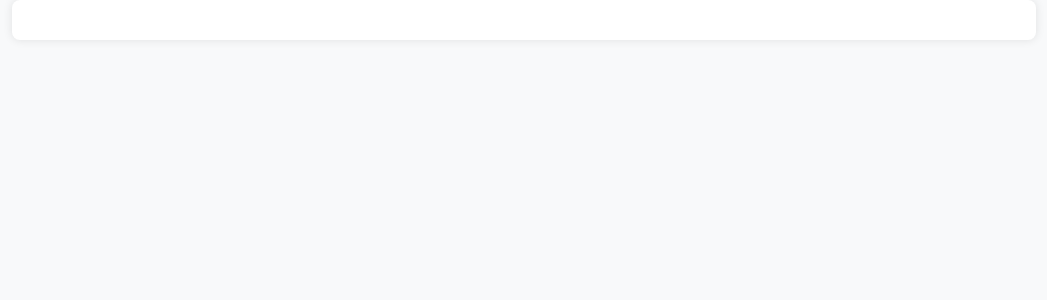
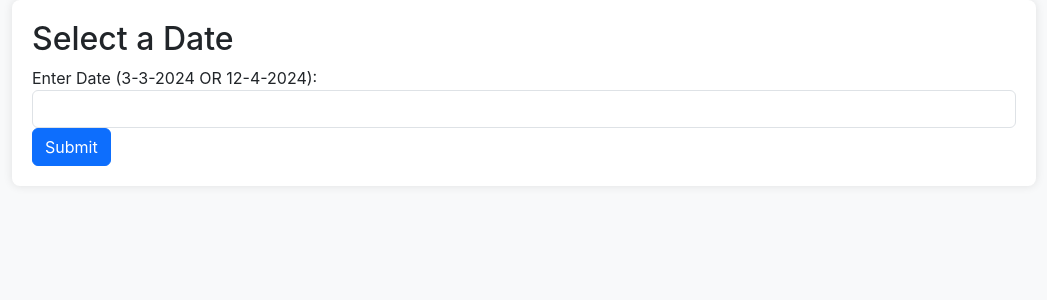
Before and after one commit to thisisrv/dukan-frontend, a React (Create React App) app: page /sales/getSales in a window 1280 px wide. Before the commit this address had no page. Shown: the top 300 px of the page, without its empty margins (116-1163 px from the left). Built offline with nearby package versions, Linux system fonts and the light colour scheme.

Commit message:
Updated files

```diff
--- a/package.json
+++ b/package.json
@@ -9,6 +9,7 @@
     "axios": "^1.6.7",
     "bootstrap": "^5.3.3",
     "react": "^18.2.0",
+    "react-datepicker": "^6.2.0",
     "react-dom": "^18.2.0",
     "react-router-dom": "^6.22.2",
     "react-scripts": "5.0.1",
--- a/src/App.js
+++ b/src/App.js
@@ -6,6 +6,7 @@ import Sales from './components/sales';
 import AddSales from "./components/AddSale";
 import { BrowserRouter as Router, Route, Link, Routes } from 'react-router-dom';
 import AddProduct from './components/AddProduct';
+import getSales from './components/getSales';
 
 function Home(){
   return (
@@ -30,6 +31,7 @@ function App() {
           <Route path="/sales" Component={Sales}></Route>
           <Route path="/sales/addsales" Component={AddSales}></Route>
           <Route path='/' Component={Home}></Route>
+          <Route path="/sales/getSales" Component={getSales}></Route>
         </Routes>
       </div>
   </Router>
--- a/src/components/InventoryTable.jsx
+++ b/src/components/InventoryTable.jsx
@@ -110,7 +110,7 @@ function InventoryTable(props) {
                     onChange={(e) => handleEdit('cost_price', Number(e.target.value))}
                   />
                 ) : (
-                  `Rs ${item.cost_price}`
+                  `${item.cost_price}`
                 )}
                 </td>
               <td>Rs {editedItemId === item._id ? (
@@ -120,7 +120,7 @@ function InventoryTable(props) {
                     onChange={(e) => handleEdit('selling_price', Number(e.target.value))}
                   />
                 ) : (
-                  `Rs ${item.selling_price}`
+                  `${item.selling_price}`
                 )}
               </td>
               <td>Rs {item.selling_price - item.cost_price}</td>
--- /dev/null
+++ b/src/components/getSales.jsx
@@ -0,0 +1,50 @@
+import React, { useState } from 'react';
+import ResponseTable from './responseTable';
+
+
+function GetSales(){
+    const [date, setDate] = useState('');
+    const [responseData, setResponseData] = useState(null)
+
+    const handleChange = event => {
+      setDate(event.target.value);
+    };
+
+
+    const handleSubmit = async e => {
+        e.preventDefault();
+        try {
+          // Make a GET request to your API endpoint with formattedDate
+          const response = await fetch("http://localhost:8000/sales/" + date);
+          if (!response.ok) {
+            throw new Error('Network response was not ok');
+          }
+          const data = await response.json();
+          setResponseData(data);
+        } catch (error) {
+          console.error('Error:', error);
+        }
+      };
+
+    return (
+        <div>
+          <h2>Select a Date</h2>
+          <form onSubmit={handleSubmit}>
+            <div className="form-group">
+              <label htmlFor="dateInput">Enter Date (3-3-2024 OR 12-4-2024):</label>
+              <input
+                type="text"
+                id="dateInput"
+                className="form-control"
+                value={date}
+                onChange={handleChange}
+              />
+            </div>
+            <button type="submit" className="btn btn-primary">Submit</button>
+          </form>
+          {responseData !== null && <ResponseTable response={responseData}/>}
+        </div>
+      );
+}
+
+export default GetSales;
--- /dev/null
+++ b/src/components/responseTable.jsx
@@ -0,0 +1,31 @@
+import React from 'react';
+
+function ResponseTable({ response }) {
+  return (
+    <div>
+      <h2>Response</h2>
+      <table className="table">
+        <thead>
+          <tr>
+            <th>Date</th>
+            <th>Data 1</th>
+            <th>Data 2</th>
+            {/* Add more columns as needed */}
+          </tr>
+        </thead>
+        <tbody>
+          {response.map((item, index) => (
+            <tr key={index}>
+              <td>{item.date}</td>
+              <td>{item.data1}</td>
+              <td>{item.data2}</td>
+              {/* Add more cells for additional data fields */}
+            </tr>
+          ))}
+        </tbody>
+      </table>
+    </div>
+  );
+}
+
+export default ResponseTable;
```
Also changed, not shown: 1 other file (tests, documents, lock files or other folders).
